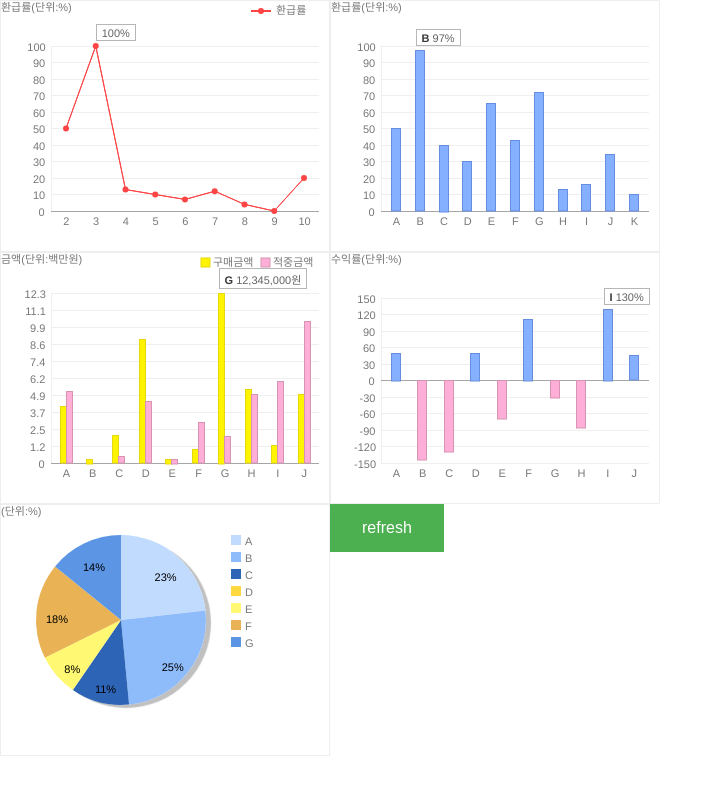
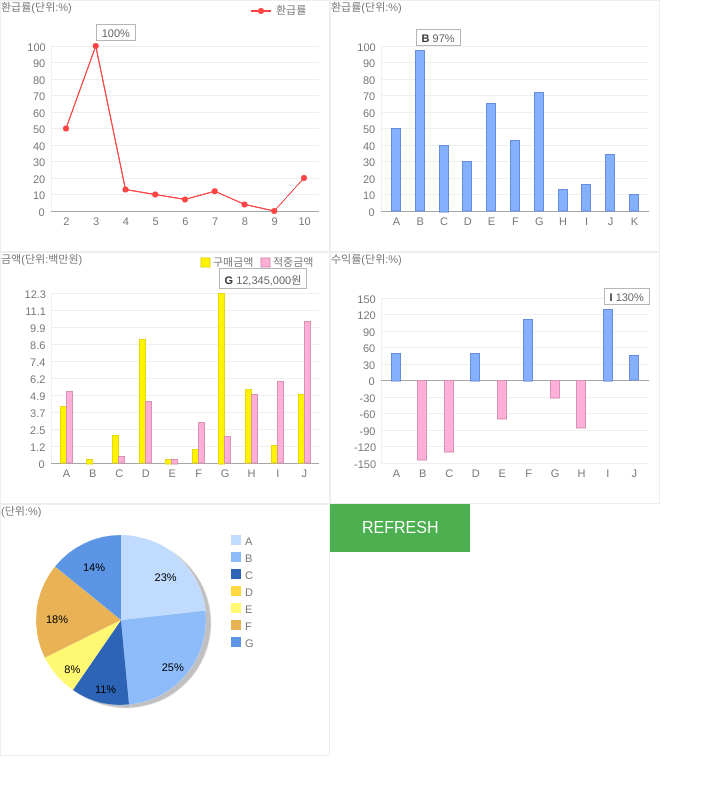
Before and after one commit to lim-lim-lim/simple-chart, a plain HTML site: page index.html in a window 1280 px wide. Shown: the whole page, without its empty margins (0-723 px from the left). Drawn offline with nearby package versions, Linux system fonts and the light colour scheme.

Commit message:
버튼 태그변경

```diff
--- a/index.html
+++ b/index.html
@@ -78,7 +78,7 @@
 				<canvas id="chart_bg4" width="328" height="250"></canvas>
 				<canvas id="chart_series4" width="328" height="250"></canvas>
 			</div>
-			<input id="btn_refresh" type="button" value="refresh" />
+			<button id="btn_refresh">REFRESH</button>
 		</div>
 
 
```
